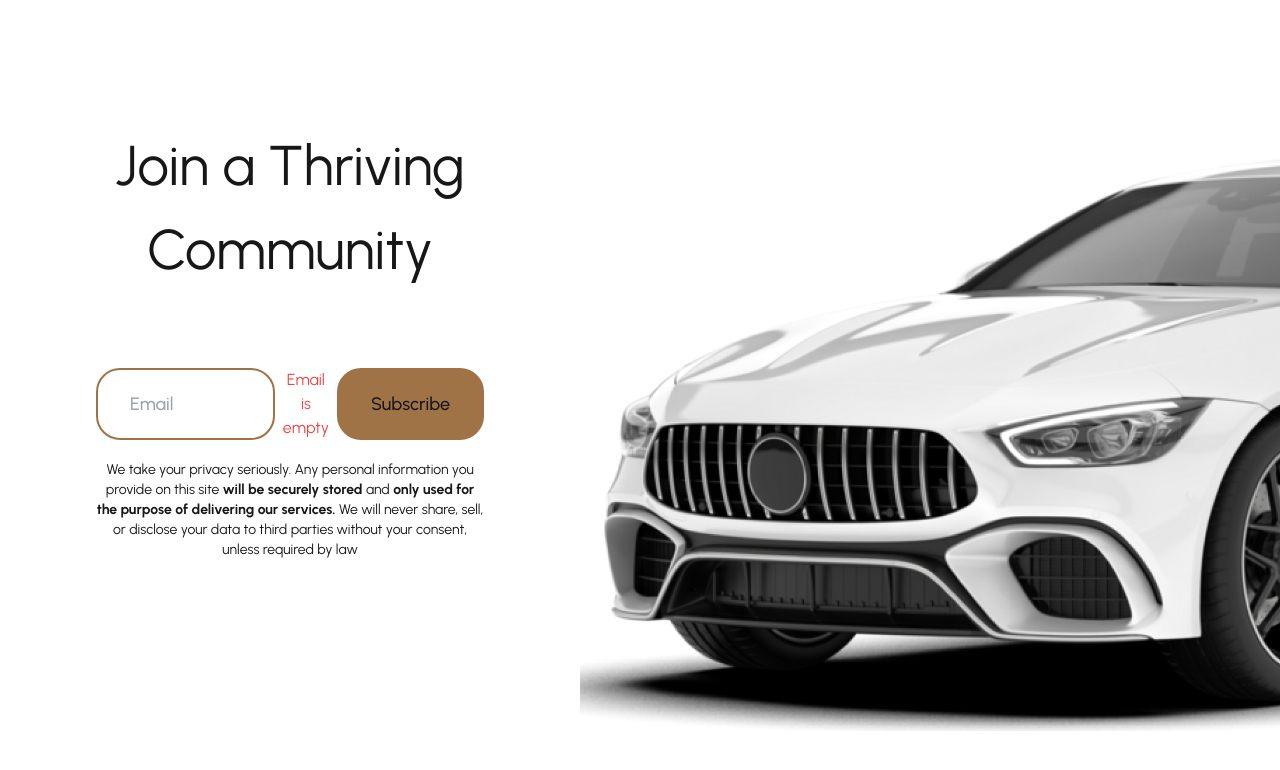
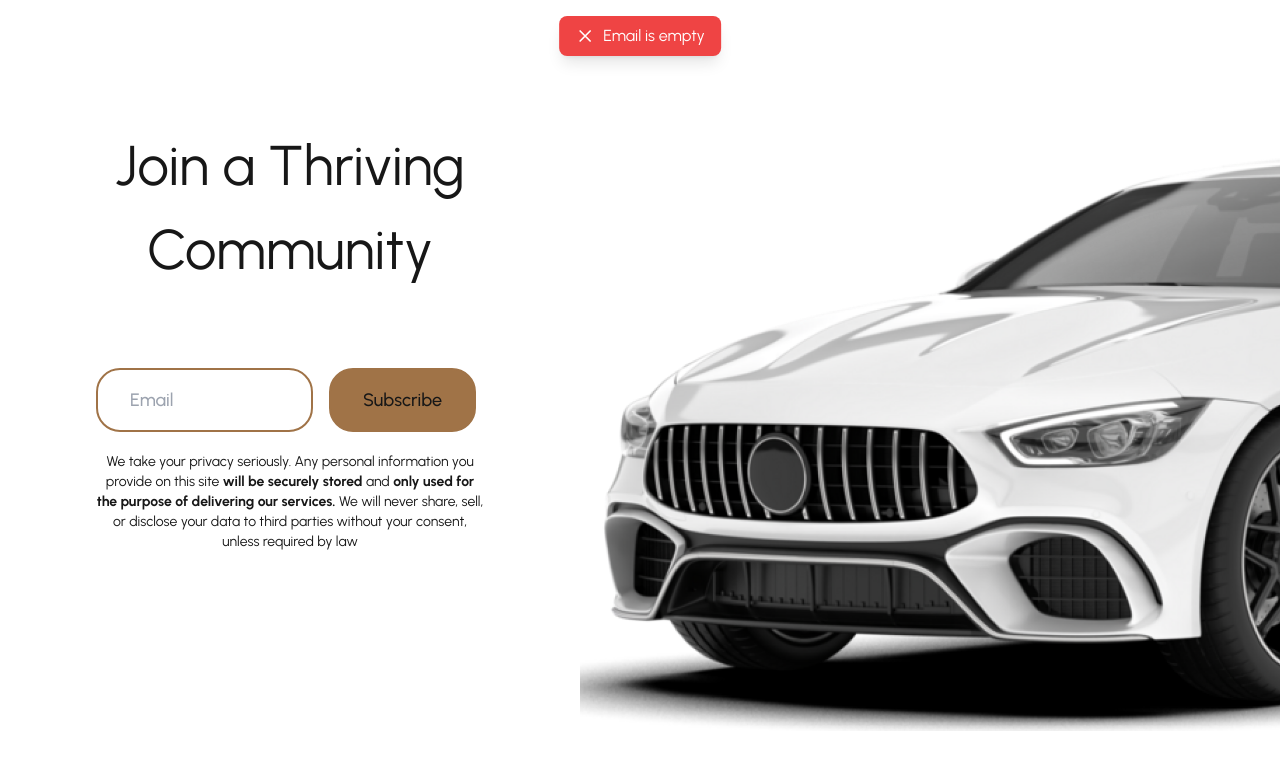
Before and after one commit to Simple2B/drive-smart, a Next.js app: page / in a window 1280 px wide. Both pictures are taken after a click on the button "Subscribe". Shown: the part 1841-2611 px from the top of the page. Built offline with nearby package versions, Linux system fonts and the light colour scheme.

Commit message:
save user email and show result in toast

```diff
--- /dev/null
+++ b/src/app/api/subscribe/route.ts
@@ -0,0 +1,47 @@
+import { NextResponse } from "next/server";
+import { GoogleSpreadsheet } from "google-spreadsheet";
+import { JWT } from "google-auth-library";
+
+export async function GET(req: Request) {
+  const params = new URLSearchParams(req.url?.split("?")?.[1]);
+  const email = params.get("email");
+
+  if (!process.env.GOOGLE_PRIVATE_KEY) {
+    throw new Error("Missing GOOGLE_PRIVATE_KEY");
+  }
+  if (!process.env.GOOGLE_SERVICE_ACCOUNT_EMAIL) {
+    throw new Error("Missing GOOGLE_SERVICE_ACCOUNT_EMAIL");
+  }
+  if (!process.env.GOOGLE_SHEET_ID) {
+    throw new Error("Missing GOOGLE_SHEET_ID");
+  }
+
+  const serviceAccountAuth = new JWT({
+    email: process.env.GOOGLE_SERVICE_ACCOUNT_EMAIL,
+    key: process.env.GOOGLE_PRIVATE_KEY?.split(String.raw`\n`).join("\n"),
+    scopes: ["https://www.googleapis.com/auth/spreadsheets"],
+  });
+
+  const doc = new GoogleSpreadsheet(
+    process.env.GOOGLE_SHEET_ID ?? "",
+    serviceAccountAuth
+  );
+
+  try {
+    if (!email) {
+      throw new Error("Missing email");
+    }
+
+    await doc.loadInfo();
+
+    const sheet = doc.sheetsByIndex[0];
+
+    await sheet.addRow({ Email: email });
+    sheet.saveUpdatedCells();
+
+    return NextResponse.json({ message: "A ok!" });
+  } catch (error) {
+    console.error("Google API error -", error);
+    return NextResponse.json(error);
+  }
+}
--- a/src/app/components/Button.tsx
+++ b/src/app/components/Button.tsx
@@ -4,15 +4,22 @@ type ButtonProps = {
   text: string;
   onClick: () => void;
   isColored?: boolean;
+  isDisabled?: boolean;
 };
 
-export const Button = ({ text, onClick, isColored }: ButtonProps) => {
+export const Button = ({
+  text,
+  onClick,
+  isColored,
+  isDisabled = false,
+}: ButtonProps) => {
   return (
     <button
-      className={`px-8 py-4 border-primary  hover:border-primaryDark border-2 rounded-3xl text-lg  cursor-pointer font-medium ${
-        isColored && "bg-primary hover:bg-primaryDark"
-      }`}
+      className={`px-8 py-4 border-primary  hover:border-primaryDark border-2 rounded-3xl text-lg mx-2 ${
+        isDisabled ? "cursor-not-allowed" : "cursor-pointer"
+      } font-medium ${isColored && "bg-primary hover:bg-primaryDark"}`}
       onClick={onClick}
+      disabled={isDisabled}
     >
       {text}
     </button>
--- a/src/app/components/SubscribeForm.tsx
+++ b/src/app/components/SubscribeForm.tsx
@@ -1,6 +1,7 @@
 "use client";
-import React, { useState } from "react";
+import React, { useEffect, useState } from "react";
 import { Button } from "./Button";
+import { Toast, ToastType } from "./Toast";
 
 type IError = {
   message: string;
@@ -14,6 +15,8 @@ const validateEmail = (email: string) => {
 export const SubscribeForm = () => {
   const [email, setEmail] = useState("");
   const [error, setError] = useState({ message: "", error: false });
+  const [isSuccess, setIsSuccess] = useState(false);
+  const [isLoading, setIsLoading] = useState(false);
 
   const handleChange = (e: React.ChangeEvent<HTMLInputElement>) => {
     setEmail(e.target.value);
@@ -23,40 +26,75 @@ export const SubscribeForm = () => {
   };
 
   const handleSubmit = async () => {
+    setIsLoading(true);
     if (!email) {
       setError({ message: "Email is empty", error: true });
+      setIsLoading(false);
       return;
     }
 
     if (!validateEmail(email)) {
       setError({ message: "Email is not valid", error: true });
+      setIsLoading(false);
       return;
     }
 
-    // await fetch(`/api/subscribe?email=${email}`)
-    //   .then((res) => res.json())
-    //   .then((data) => {
-    //     // setVoteResultReceived(true);
-    //     console.log("email written", data);
-    //   })
-    //   .catch((err: IError) => {
-    //     setError({
-    //       error: true,
-    //       message: err.message,
-    //     });
-    //   });
+    await fetch(`/api/subscribe?email=${email}`)
+      .then((res) => res.json())
+      .then(() => {
+        setIsSuccess(true);
+      })
+      .catch((err: IError) => {
+        setError({
+          error: true,
+          message: err.message,
+        });
+      });
+    setIsLoading(false);
   };
 
+  useEffect(() => {
+    if (error.error) {
+      const timer = setTimeout(() => {
+        setTimeout(() => setError({ message: "", error: false }), 300);
+      }, 3000);
+
+      return () => clearTimeout(timer);
+    }
+  }, [error]);
+
+  useEffect(() => {
+    if (isSuccess) {
+      const timer = setTimeout(() => {
+        setTimeout(() => setIsSuccess(false), 300);
+      }, 3000);
+
+      return () => clearTimeout(timer);
+    }
+  }, [isSuccess]);
+
   return (
+    <div>
       <div className="flex flex-col w-full pt-14 gap-6 md:gap-2 md:flex-row justify-stretch">
         <input
           placeholder="Email"
           onChange={handleChange}
           type="email"
-        className="px-8 py-4 border-primary  hover:border-primaryDark border-2 rounded-3xl text-lg  cursor-pointer font-medium bg-transparent w-full"
+          className={`px-8 py-4 border-primary  hover:border-primaryDark border-2 rounded-3xl text-lg  ${
+            isLoading ? "cursor-not-allowed" : "cursor-pointer"
+          } font-medium bg-transparent w-full`}
+          disabled={isLoading}
         />
-      <span className="text-red-500 text-center">{error.message}</span>
-      <Button text="Subscribe" isColored onClick={handleSubmit} />
+        <Button
+          text="Subscribe"
+          isColored
+          onClick={handleSubmit}
+          isDisabled={isLoading}
+        />
+      </div>
+      {isLoading && <p className="text-center">Loading...</p>}
+      {error.error && <Toast text={error.message} type={ToastType.ERROR} />}
+      {isSuccess && <Toast text={"Subscribed!"} type={ToastType.SUCCESS} />}
     </div>
   );
 };
--- /dev/null
+++ b/src/app/components/Toast.tsx
@@ -0,0 +1,55 @@
+import React from "react";
+
+export enum ToastType {
+  SUCCESS = "success",
+  ERROR = "error",
+}
+
+type ToastProps = {
+  text: string;
+  type: ToastType;
+};
+
+export const Toast = ({ text, type }: ToastProps) => {
+  const baseStyles =
+    "fixed top-4 left-1/2 transform -translate-x-1/2 px-4 py-2 rounded-lg shadow-lg transition-all duration-300";
+  const slideStyles = "opacity-100 translate-y-0";
+
+  const typeStyles = {
+    [ToastType.SUCCESS]: "bg-green-500 text-white",
+    [ToastType.ERROR]: "bg-red-500 text-white",
+  }[type];
+
+  return (
+    <div className={`${baseStyles} ${typeStyles} ${slideStyles}`}>
+      <div className="flex items-center gap-2">
+        {type === ToastType.SUCCESS ? (
+          <svg
+            className="w-5 h-5"
+            fill="none"
+            strokeLinecap="round"
+            strokeLinejoin="round"
+            strokeWidth="2"
+            viewBox="0 0 24 24"
+            stroke="currentColor"
+          >
+            <path d="M5 13l4 4L19 7"></path>
+          </svg>
+        ) : (
+          <svg
+            className="w-5 h-5"
+            fill="none"
+            strokeLinecap="round"
+            strokeLinejoin="round"
+            strokeWidth="2"
+            viewBox="0 0 24 24"
+            stroke="currentColor"
+          >
+            <path d="M6 18L18 6M6 6l12 12"></path>
+          </svg>
+        )}
+        <span>{text}</span>
+      </div>
+    </div>
+  );
+};
```
Lines whose indentation alone changed are shown as unchanged.
